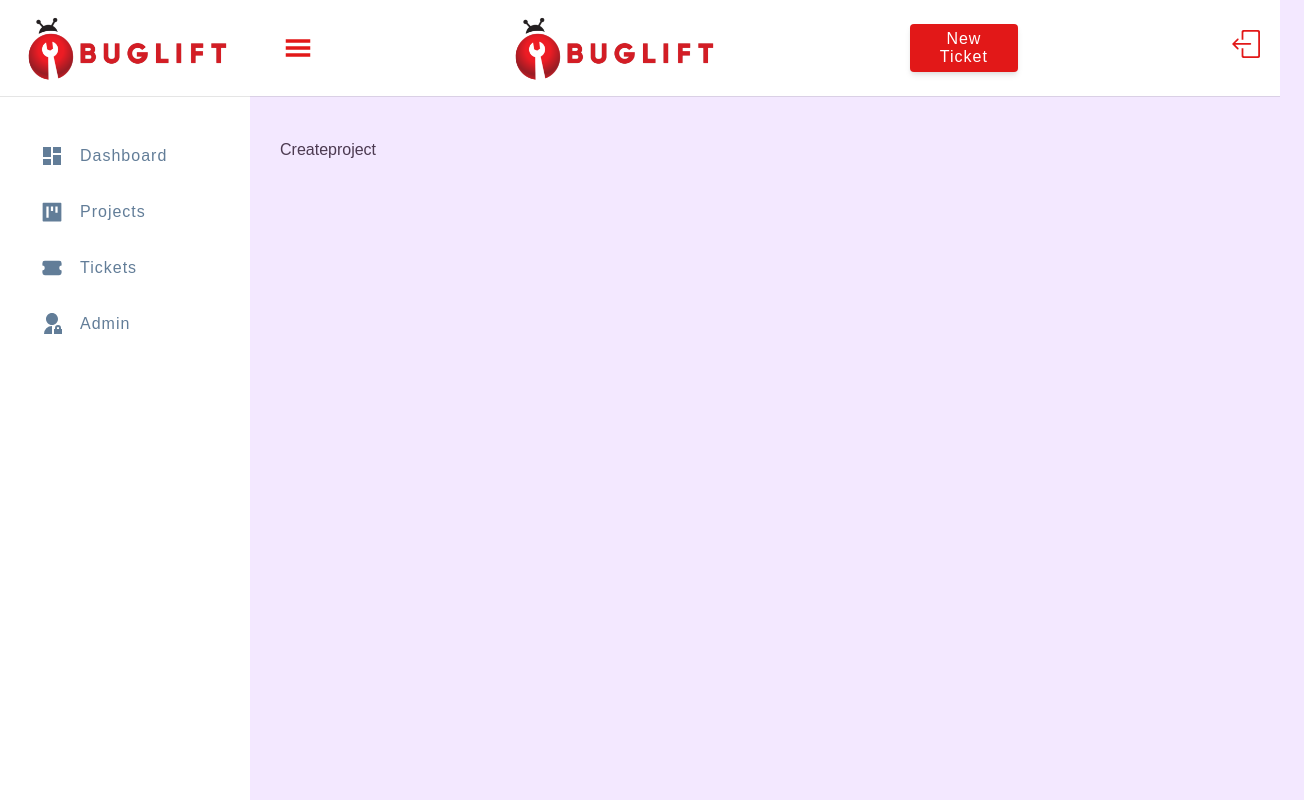
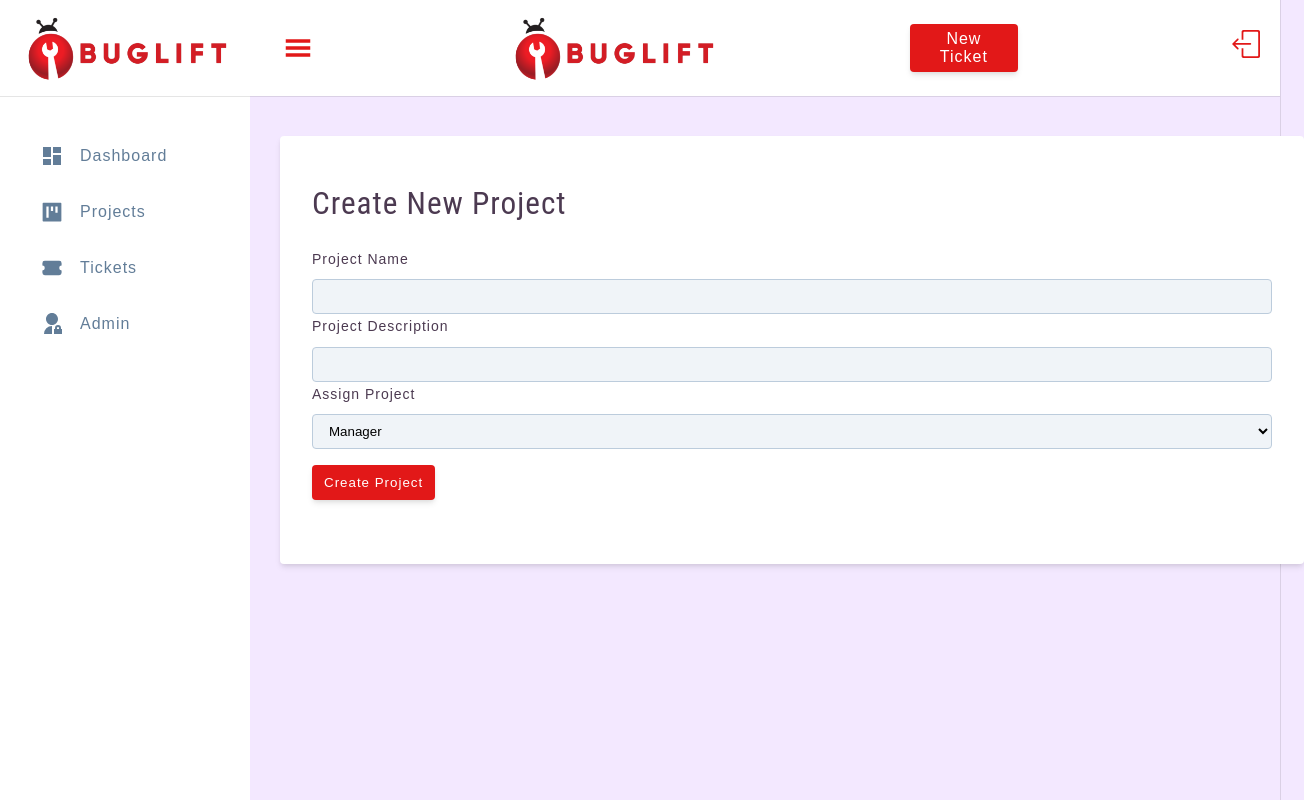
Before and after one commit to r4sy4n/react-app-buglift, a React (Create React App) app in the folder p3-react-app/: page /createproject in a window 1280 px wide. Shown: the whole page, 1304 px wide, since content can reach past the window. Built offline with nearby package versions, Linux system fonts and the light colour scheme.

Commit message:
Feat: create new project page functionality and layout done

```diff
--- a/p3-react-app/src/pages/dashboard/Admin.js
+++ b/p3-react-app/src/pages/dashboard/Admin.js
@@ -2,7 +2,42 @@ import React from 'react';
 
 const Admin = () => {
   return (
-    <div>Admin</div>
+    <section>
+        <form className='form'>
+          <h3>Admin</h3>
+          <p>Manage Users</p>
+          <div className='form-center'>
+          <label htmlFor='email' className='form-label'>Email</label>
+                  <input
+                      type='email'
+                      id='email'
+                      value='email'
+                      className='form-input'></input>
+            {/* <FormRow
+              type='text'
+              labelText='last name'
+              name='lastName'
+              value={userData.lastName}
+              handleChange={handleChange}
+              />
+              <FormRow
+              type='email'
+              name='email'
+              value={userData.email}
+              handleChange={handleChange}
+              />
+              <FormRow
+              type='text'
+              name='location'
+              value={userData.location}
+              handleChange={handleChange}
+            /> */}
+            <button type='submit' className='btn btn-block' >
+              {/* {isLoading ? 'Please Wait...' : 'save changes'} */}
+            </button>
+          </div>
+        </form>
+    </section>
   )
 }
 
--- a/p3-react-app/src/pages/dashboard/CreateProject.js
+++ b/p3-react-app/src/pages/dashboard/CreateProject.js
@@ -1,8 +1,116 @@
+import { useState } from 'react';
 import React from 'react';
+import styled from 'styled-components';
+import { useContext } from 'react';
+import { SharedLayoutContext } from './SharedLayout';
+import { useNavigate } from 'react-router-dom';
+import { toast } from 'react-toastify';
+
+const Wrapper = styled.section`
+  border-radius: 0.25rem;
+  width: 100%;
+  background: #fff;
+  padding: 3rem 2rem 4rem;
+  box-shadow: 0 4px 6px -1px rgba(0, 0, 0, 0.1),
+    0 2px 4px -1px rgba(0, 0, 0, 0.06);
+  h3 {
+    margin-top: 0;
+  }
+  /* .form-center {
+    grid-template-columns: 1fr 1fr 1fr;
+  } */
+  .form-center button {
+    margin-top: 2rem;
+  }
+  .form {
+    margin: 0;
+    border-radius: 0;
+    box-shadow: none;
+    padding: 0;
+    max-width: 75vw;
+    transition: 0.3s ease-in-out all;
+    /* width: 100%; */
+  }
+  /* .form-center {
+    display: grid;
+    row-gap: 0.5rem;
+  } */
+  .form-center button {
+    align-self: end;
+    height: 35px;
+    margin-top: 1rem;
+  }
+  .form-move{
+    margin: 0;
+    border-radius: 0;
+    box-shadow: none;
+    padding: 0;
+    width: 90vw;
+    background: #fff;
+    transition: 0.3s ease-in-out all;
+  }
+`
 
 const CreateProject = () => {
+  const projects = ["Manager", "Project Manager", "User"];
+  const [values, setValues] = useState("Manager");
+  const [projectName, setProjectName] = useState('');
+  const [description, setDescription] = useState('');
+  const {showSidebar, setShowsidebar} = useContext(SharedLayoutContext);
+  const navigate = useNavigate();
+
+  const handleChange = (event) => {
+    setValues(event.target.value);
+  };
+  const nameChange = (event) => {
+    setProjectName(event.target.value);
+  };
+  const descriptionChange = (event) => {
+    setDescription(event.target.value);
+  };
+  const submitHandler = (event) =>{
+    event.preventDefault();
+    if(!projectName && !description){
+      toast.error('All fields are required!');
+    }
+    if(projectName && description){
+      toast.success('Project Created');
+      setTimeout(() =>{
+        navigate('/projects');
+      }, 600);
+    }
+  }
   return (
-    <div>Createproject</div>
+    <Wrapper>
+      <form className={showSidebar ? 'form' : 'form-move'} onSubmit={submitHandler}>
+        <h3>Create New Project</h3>
+        <div className='form-center'>
+          <label htmlFor='project-name' className='form-label'>Project Name</label>
+          <input
+            type='text'
+            id='project-name'
+            value={projectName}
+            className='form-input'
+            onChange={ nameChange }></input>
+          <label htmlFor='project-description' className='form-label'>Project Description</label>
+          <input
+            type='text'
+            id='project-description'
+            value={description}
+            className='form-input'
+            onChange={descriptionChange}></input>
+          <div>
+            <div className='form-label'>Assign Project</div>
+            <select className='form-select' value={values} onChange={handleChange}>
+              {
+                projects.map(project =><option value={project}>{project}</option>)
+              }
+            </select>
+          </div>
+        <button type='submit' className='btn btn-block'>Create Project</button>
+        </div>
+      </form>
+    </Wrapper>
   )
 }
 
--- a/p3-react-app/src/pages/dashboard/Projects.js
+++ b/p3-react-app/src/pages/dashboard/Projects.js
@@ -1,9 +1,23 @@
-import React from 'react';
+import React from 'react'
 
 const Projects = () => {
   return (
-    <div>Projects</div>
+    <section>
+      <form className='form'>
+        <button type='submit' className='btn btn-block'>Create New Project</button>
+        <h3>Project List</h3>
+        <p>All projects list</p>
+
+
+
+
+
+
+
+
+      </form>
+    </section>
   )
 }
 
-export default Projects;
+export default Projects
--- a/p3-react-app/src/pages/dashboard/SharedLayout.js
+++ b/p3-react-app/src/pages/dashboard/SharedLayout.js
@@ -2,7 +2,6 @@ import { useState, createContext } from 'react';
 import { Outlet } from 'react-router-dom';
 import {Navbar, Sidebar, Smallsidebar} from '../../components/index';
 import styled from 'styled-components';
-
 export const SharedLayoutContext = createContext();
 
 const Wrapper = styled.section`
```
